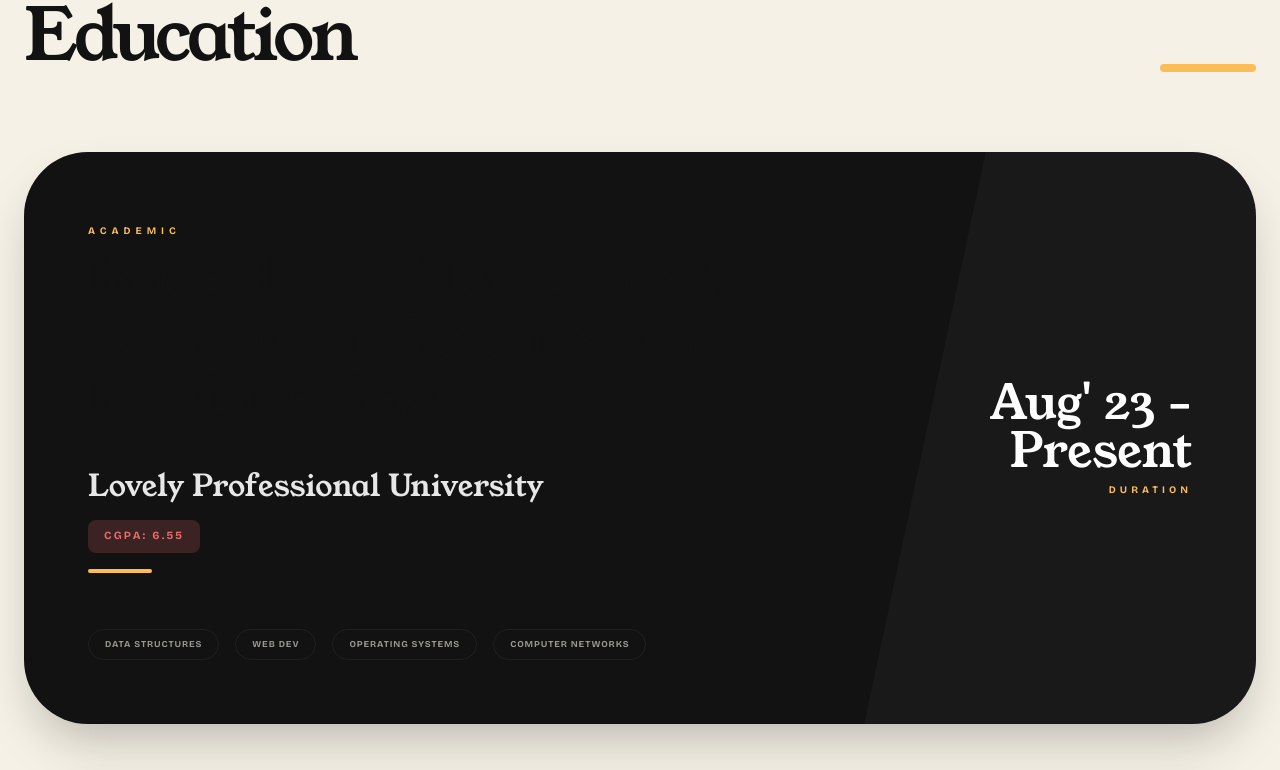
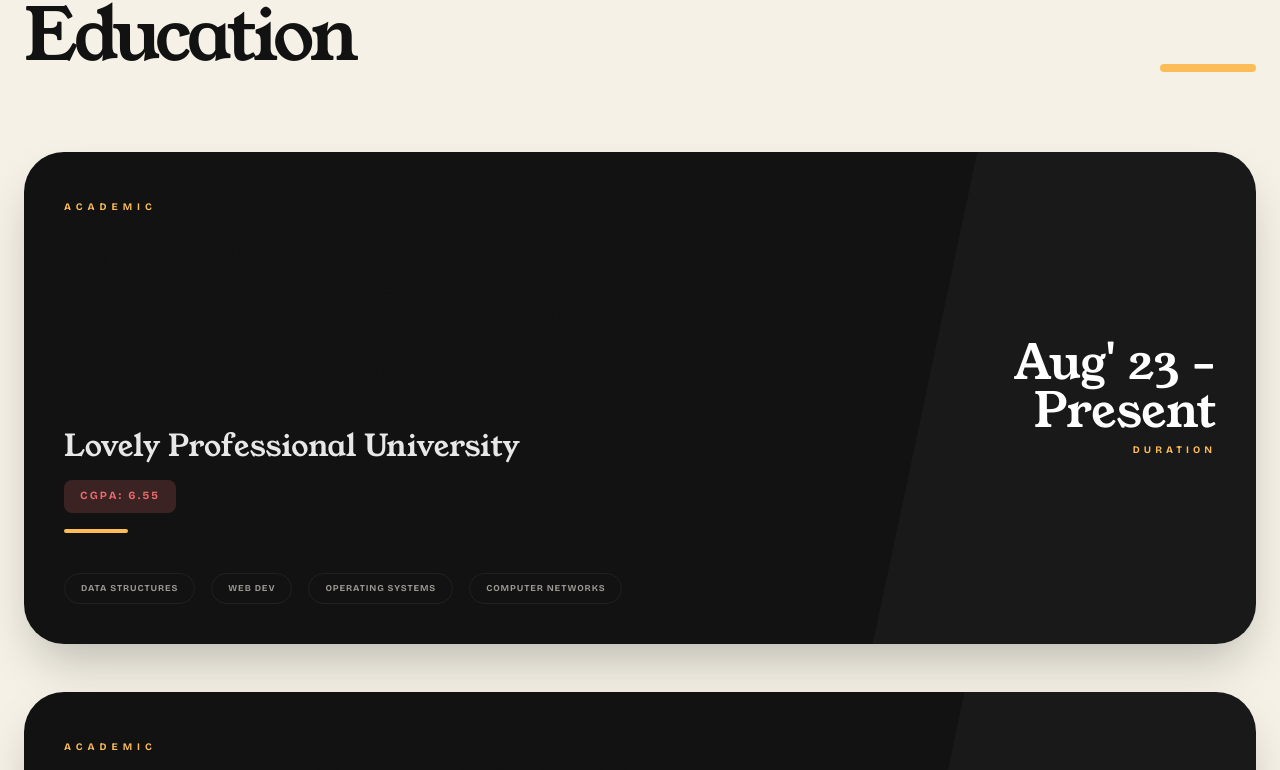
Before and after one commit to mohitparmar0602/portfolio, a React (Vite) app: page / in a window 1280 px wide. Shown: the part 7274-8044 px from the top of the page. Built offline with nearby package versions, Linux system fonts and the light colour scheme.

Commit message:
Reduce Education card sizes for a more compact layout

```diff
--- a/src/components/Education.jsx
+++ b/src/components/Education.jsx
@@ -8,9 +8,9 @@
     whileInView={{ opacity: 1, y: 0 }}
     viewport={{ once: true }}
     transition={{ duration: 0.8, delay: index * 0.1 }}
-    className="bg-behance-dark text-behance-cream p-12 md:p-16 rounded-[4rem] relative overflow-hidden group hover:scale-[1.01] transition-all shadow-2xl flex flex-col md:flex-row justify-between gap-12"
+    className="bg-behance-dark text-behance-cream p-8 md:p-10 rounded-[2.5rem] relative overflow-hidden group hover:scale-[1.01] transition-all shadow-2xl flex flex-col md:flex-row justify-between gap-8"
   >
-    <div className="space-y-10 relative z-10 w-full md:w-3/4">
+    <div className="space-y-6 relative z-10 w-full md:w-3/4">
       <div className="space-y-2">
         <span className="text-behance-mustard font-accent font-bold tracking-[0.5em] uppercase text-[10px]">Academic</span>
         <h3 className="text-5xl md:text-6xl font-serif leading-none tracking-tight">
```
